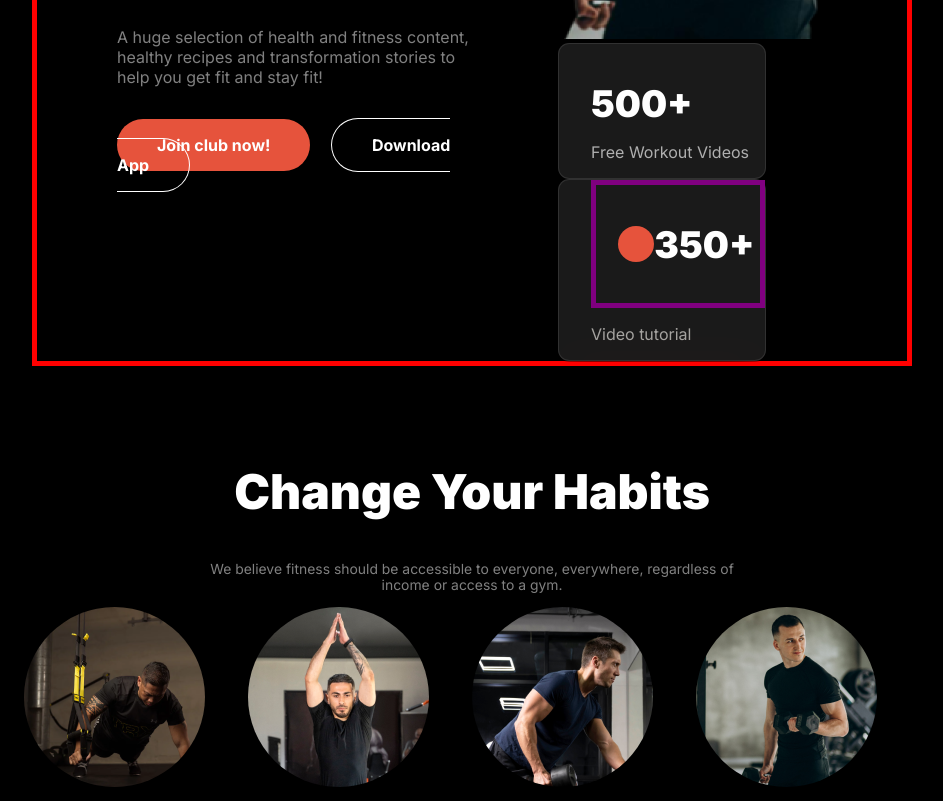
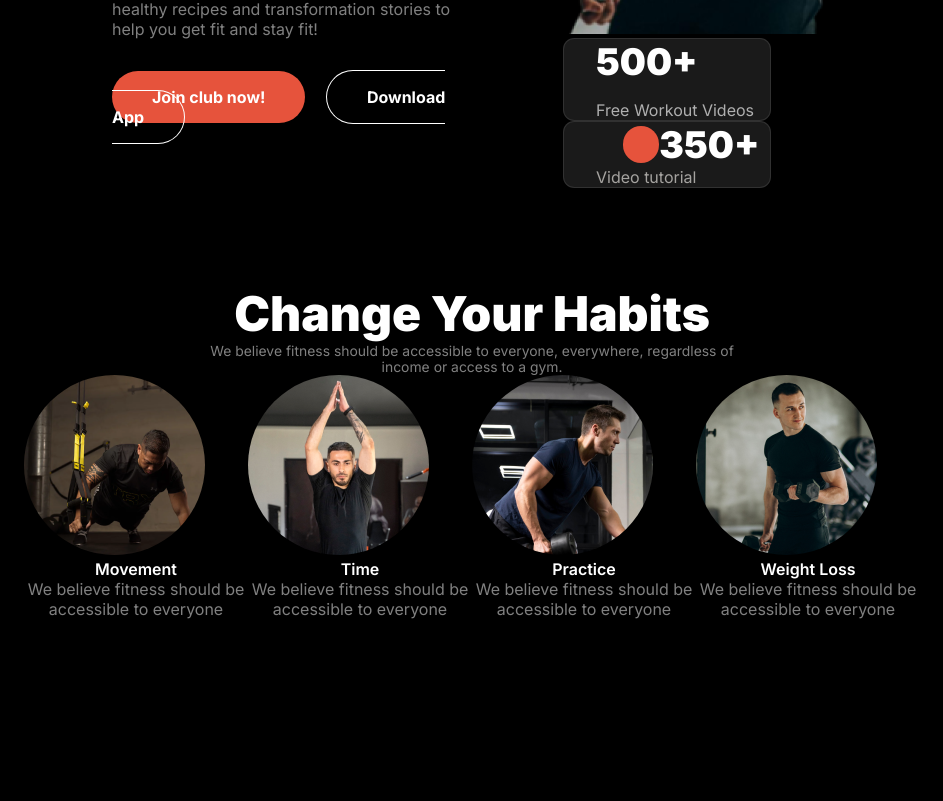
Before and after one commit to DilligentArch/Fitness, a plain HTML site: page index.html in a window 1280 px wide. Shown: the part 872-1673 px from the top of the page, without its empty margins (168-1111 px from the left). After the commit the page ends 1491 px from the top, so only its background shows below. Drawn offline with Linux system fonts and the light colour scheme.

Commit message:
second commit

```diff
--- a/css/style.css
+++ b/css/style.css
@@ -1,6 +1,9 @@
 @import url('https://fonts.googleapis.com/css2?family=Inter:wght@100..900&display=swap');
 @import url('https://fonts.googleapis.com/css2?family=Dancing+Script:wght@400..700&family=Work+Sans:ital,wght@0,100..900;1,100..900&display=swap');
-
+*{
+    padding: 0;
+    margin: 0;
+}
 body {
     font-family: "Inter", sans-serif;
     padding: 0;
@@ -63,7 +66,7 @@ body {
 }
 
 .ban1 {
-    border: 5px solid red;
+    /* border: 5px solid red; */
     margin: 0 12.5rem;
     margin-top: 12rem;
 
@@ -110,14 +113,14 @@ body {
 
 .download {
     box-sizing: border-box;
-    border: 1px solid rgb(255, 255, 255);
+    border: 0.06rem solid rgb(255, 255, 255);
     border-radius: 2.5rem;
 
 }
 
 .five {
     box-sizing: border-box;
-    border: 1px solid rgba(255, 255, 255, 0.1);
+    border: 0.06rem solid rgba(255, 255, 255, 0.1);
     border-radius: .7rem;
     background-color: rgba(255, 255, 255, 0.1);
     /* display: inline; */
@@ -142,11 +145,11 @@ body {
 }
 
 .three {
-    border: 5px solid forestgreen;
+    /* border: 5px solid forestgreen; */
     padding-left: 2rem;
     width: 13rem;
     box-sizing: border-box;
-    border: 1px solid rgba(255, 255, 255, 0.1);
+    border: 0.06rem solid rgba(255, 255, 255, 0.1);
     border-radius: .7rem;
 
     backdrop-filter: blur(20px);
@@ -156,7 +159,7 @@ body {
 .three>div {
     justify-content: center;
     align-items: center;
-    border: 5px solid purple;
+    /* border: 5px solid purple; */
     padding-left: 1rem;
 }
 
@@ -232,7 +235,7 @@ body {
 
 
 /* reponsive */
-@media screen and (max-width: 430px) {
+@media screen and (max-width: 431px) {
     .navi {
         display: none;
     }
@@ -244,6 +247,9 @@ body {
         flex-direction: column;
         /* border: 5px solid red; */
     }
+    .ban1{
+        flex-direction: column;
+    }
     .sec1-sub>h1,.sec1-sub>p{
         margin-left: 3.3rem;
         margin-right: 3.3rem;
```
